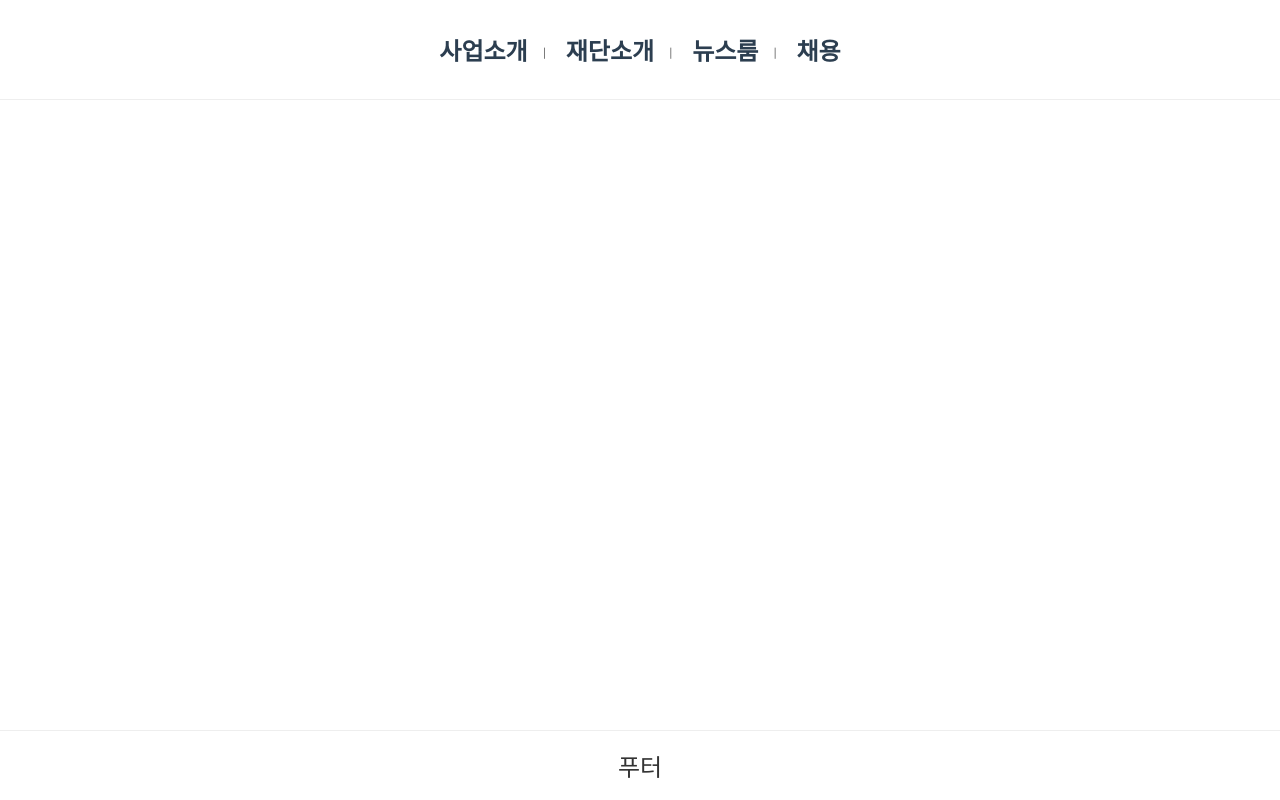
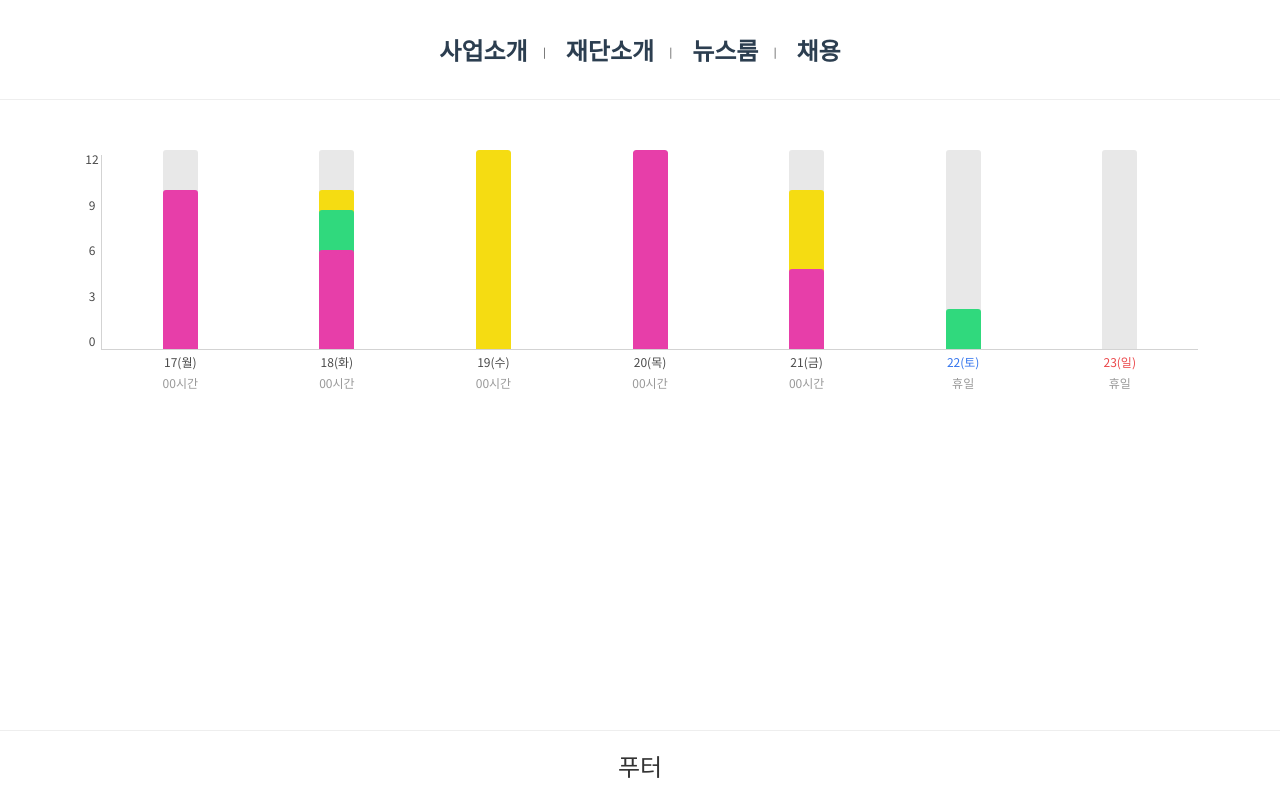
Before and after one commit to nohyoungjin/vue, a Vue app in the folder vue-project/: page /bodChart2 in a window 1280 px wide. Built offline with nearby package versions, Linux system fonts and the light colour scheme.

Commit message:
심화 그래프 작업 건

```diff
--- a/vue-project/src/assets/scss/commons.scss
+++ b/vue-project/src/assets/scss/commons.scss
@@ -229,9 +229,9 @@ a:hover .css-im {box-shadow:rgb(0 0 33 / 7%) 0px 16px 22.4px 4.8px, rgb(0 0 33 /
 /* 36.5 */
 
 .stats_graph_box {position:relative;padding-top:30px;padding-bottom:20px}
-.graph {position:relative;height:13px;margin:0 auto;background:#f0f0f0;border-radius:4px;white-space:nowrap}
+.stats_graph_box .graph {position:relative;height:13px;margin:0 auto;background:#f0f0f0;border-radius:4px;white-space:nowrap}
 
-.bar{
+.stats_graph_box .bar{
   /* position:relative; */
   display:inline-block;
   height:13px;
@@ -239,18 +239,18 @@ a:hover .css-im {box-shadow:rgb(0 0 33 / 7%) 0px 16px 22.4px 4.8px, rgb(0 0 33 /
   border-radius:4px;
   }
 
-.bar.green {
+  .stats_graph_box .bar.green {
   /* position:relative; */
   z-index:1;
   background: #e51937;
 }
 
-.bar.clear {
+.stats_graph_box .bar.clear {
   position:relative;
   background:transparent;
 }
 
-.desc{
+.stats_graph_box .desc{
   position:absolute;
   top:-58px;
   /* left: calc(50% - 56px); */
@@ -266,18 +266,18 @@ a:hover .css-im {box-shadow:rgb(0 0 33 / 7%) 0px 16px 22.4px 4.8px, rgb(0 0 33 /
   transform:translate(-50%,-50%); */
 }
 
-.desc em {
+.stats_graph_box .desc em {
 font-style:normal;
 font-size:18px;
 font-weight:700;
 }
 
-.desc {
+.stats_graph_box .desc {
   left: 50%
 }
 
-.desc dt {margin:0 0 0 -56px}
-.desc dd em::after {margin:0 0 0 -10px}
+.stats_graph_box .desc dt {margin:0 0 0 -56px}
+.stats_graph_box .desc dd em::after {margin:0 0 0 -10px}
 
 /* .bar.green .desc{left:calc(36.5% + 67.7px);transform:translate(0,-50%);} */
 
@@ -294,3 +294,139 @@ font-weight:700;
   top: 20px; /* 기본 0px 값으로 해주세요 */
   left: 0; /* 기본 0px 값으로 해주세요 */
 }
+
+
+
+
+/* */
+
+ul,li{
+  list-style:none;
+}
+.blind{
+  position:absolute;
+  clip:rect(0 0 0 0);
+  width:1px;
+  height:1px;
+  overflow:hidden;
+}
+.vertical_chart_box{
+  position:relative;
+  .chart_box{
+    position:relative;
+    margin-bottom:45px;
+    padding-left:20px;
+    box-sizing:border-box;
+    height:200px;
+  }
+  .axis_y{
+    display:-webkit-flex;
+    display:-ms-flex;
+    display:-o-flex;
+    display:flex;
+    flex-direction:column-reverse;
+    align-items:center;
+    justify-content:space-between;
+    position:absolute;
+    top:0;
+    left:0;
+    margin:0;
+    padding:0;
+    width:20px;
+    height:100%;
+    font-size:12px;
+    color:#4a4a4a;
+    &:before{
+      content:'';
+      position:absolute;
+      top:5px;
+      bottom:0;
+      right:0;
+      width:1px;
+      background:#d3d3d3;
+    }
+  }
+  .axis_x{
+    display:-webkit-flex;
+    display:-ms-flex;
+    display:-o-flex;
+    display:flex;
+    justify-content:center;
+    position:relative;
+    padding:0;
+    box-sizing:border-box;
+    height:100%;
+    border-bottom:1px solid #d3d3d3;
+    .item{
+      flex:1;
+      position:relative;
+      .text_box{
+        position:absolute;
+        bottom:-43px;
+        left:50%;
+        text-align:center;
+        -webkit-transform:translate(-50%,0);
+        -ms-transform:translate(-50%,0);
+        -o-transform:translate(-50%,0);
+        transform:translate(-50%,0);
+        .day{
+          display:block;
+          font-size:12px;
+          line-height:19px;
+          color:#4a4a4a;
+          &.sat{
+            color:#3475ed;
+          }
+          &.sun{
+            color:#eb474a;
+          }
+        }
+        .time{
+          display:block;
+          margin-top:3px;
+          font-size:12px;
+          color:#999;
+        }
+      }
+    }
+    .graph{
+      display:-webkit-flex;
+      display:-ms-flex;
+      display:-o-flex;
+      display:flex;
+      flex-direction:column-reverse;
+      position:relative;
+      margin:0 auto;
+      padding:0;
+      width:35px;
+      height:100%;
+      background:#e8e8e8;
+      border-radius:3px 3px 0 0;
+      overflow:hidden;
+      .time{
+        display:block;
+        position:relative;
+        margin-bottom:-4px;
+        padding-top:4px;
+        box-sizing:content-box;
+        width:100%;
+        border-radius:3px 3px 0 0;
+        &.data1{
+          background:#e73ea9;
+          z-index:3;
+        }
+        &.data2{
+          background:#30d97d;
+          z-index:2;
+        }
+        &.data3{
+          background:#f5dc12;
+          z-index:1;
+        }
+      }
+    }
+    button.graph{
+      border:0;
+    }
+  }
+}
--- a/vue-project/src/router/index.js
+++ b/vue-project/src/router/index.js
@@ -3,7 +3,8 @@ import HomeView from '../views/HomeView.vue'
 import DataBinding from '../views/DataBinding.vue'
 import NestedComponent from '../views/NestedComponent.vue'
 import bodView from '../views/bodView.vue'
-import notiScroll from '../views/notiScroll.vue'
+import bodChart from '../views/bodChart.vue'
+import bodChart2 from '../views/bodChart2.vue'
 
 const routes = [
   {
@@ -35,9 +36,14 @@ const routes = [
     component: bodView
   },
   {
-    path: '/notiScroll',
-    name: 'notiScroll',
-    component: notiScroll
+    path: '/bodChart',
+    name: 'bodChart',
+    component: bodChart
+  },
+  {
+    path: '/bodChart2',
+    name: 'bodChart2',
+    component: bodChart2
   }
 ]
 
--- a/vue-project/src/views/notiScroll.vue
+++ b/vue-project/src/views/bodChart.vue
@@ -33,7 +33,7 @@
 export default {
   data() {
     return {
-        defVa: 36.5,
+        defVa: 56.5,
         addVa: 13.5
         }
     },
--- /dev/null
+++ b/vue-project/src/views/bodChart2.vue
@@ -0,0 +1,119 @@
+<template>
+
+    <div class="p-container">
+        <div class="p-container_inner">
+
+<div class="vertical_chart_box">
+  <div class="chart_box">
+    <ul class="axis_y">
+      <li class="item">0<span class="blind">시간</span></li>
+      <li class="item">3<span class="blind">시간</span></li>
+      <li class="item">6<span class="blind">시간</span></li>
+      <li class="item">9<span class="blind">시간</span></li>
+      <li class="item">12<span class="blind">시간</span></li>
+    </ul>
+    <ul class="axis_x">
+      <li class="item">
+        <div class="text_box">
+          <strong class="day">17(월)</strong>
+          <span class="time">00시간</span>
+        </div>
+        <button type="button" class="graph">
+          <span class="time data1" style="height:80%;"><span class="blind">data 타입 1</span></span>
+        </button>
+      </li>
+      <li class="item">
+        <div class="text_box">
+          <strong class="day">18(화)</strong>
+          <span class="time">00시간</span>
+        </div>
+        <button type="button" class="graph">
+          <span class="time data1" style="height:50%;"><span class="blind">data 타입 1</span></span>
+          <span class="time data2" style="height:20%;"><span class="blind">data 타입 2</span></span>
+          <span class="time data3" style="height:10%;"><span class="blind">data 타입 3</span></span>
+        </button>
+      </li>
+      <li class="item">
+        <div class="text_box">
+          <strong class="day">19(수)</strong>
+          <span class="time">00시간</span>
+        </div>
+        <button type="button" class="graph">
+          <span class="time data3" style="height:100%;"><span class="blind">data 타입 3</span></span>
+        </button>
+      </li>
+      <li class="item">
+        <div class="text_box">
+          <strong class="day">20(목)</strong>
+          <span class="time">00시간</span>
+        </div>
+        <button type="button" class="graph">
+          <span class="time data1" style="height:100%;"><span class="blind">data 타입 1</span></span>
+        </button>
+      </li>
+      <li class="item">
+        <div class="text_box">
+          <strong class="day">21(금)</strong>
+          <span class="time">00시간</span>
+        </div>
+        <button type="button" class="graph">
+          <span class="time data1" style="height:40%;"><span class="blind">data 타입 1</span></span>
+          <span class="time data3" style="height:40%;"><span class="blind">data 타입 3</span></span>
+        </button>
+      </li>
+      <li class="item">
+        <div class="text_box">
+          <strong class="day sat">22(토)</strong>
+          <span class="time">휴일</span>
+        </div>
+        <button type="button" class="graph">
+          <span class="time data2" style="height:20%;"><span class="blind">data 타입 2</span></span>
+        </button>
+      </li>
+      <li class="item">
+        <div class="text_box">
+          <strong class="day sun">23(일)</strong>
+          <span class="time">휴일</span>
+        </div>
+        <button type="button" class="graph"></button>
+      </li>
+    </ul>
+  </div>
+</div>
+
+        </div>
+    </div>
+
+</template>
+
+<script>
+
+export default {
+  data() {
+    return {
+        defVa: 56.5,
+        addVa: 13.5
+        }
+    },
+    created() {
+        this.defVal(),
+        this.actVal(),
+        this.cleVal()
+    },
+    methods: {
+        defVal() {
+            return this.defVa
+        },
+        actVal() {
+            this.actVa = this.defVa + this.addVa
+            return this.actVa
+        },
+        cleVal() {
+            this.cleVa = 100 - (this.defVa + this.addVa)
+            return this.cleVa
+        }
+
+    }
+}
+
+</script>
```
